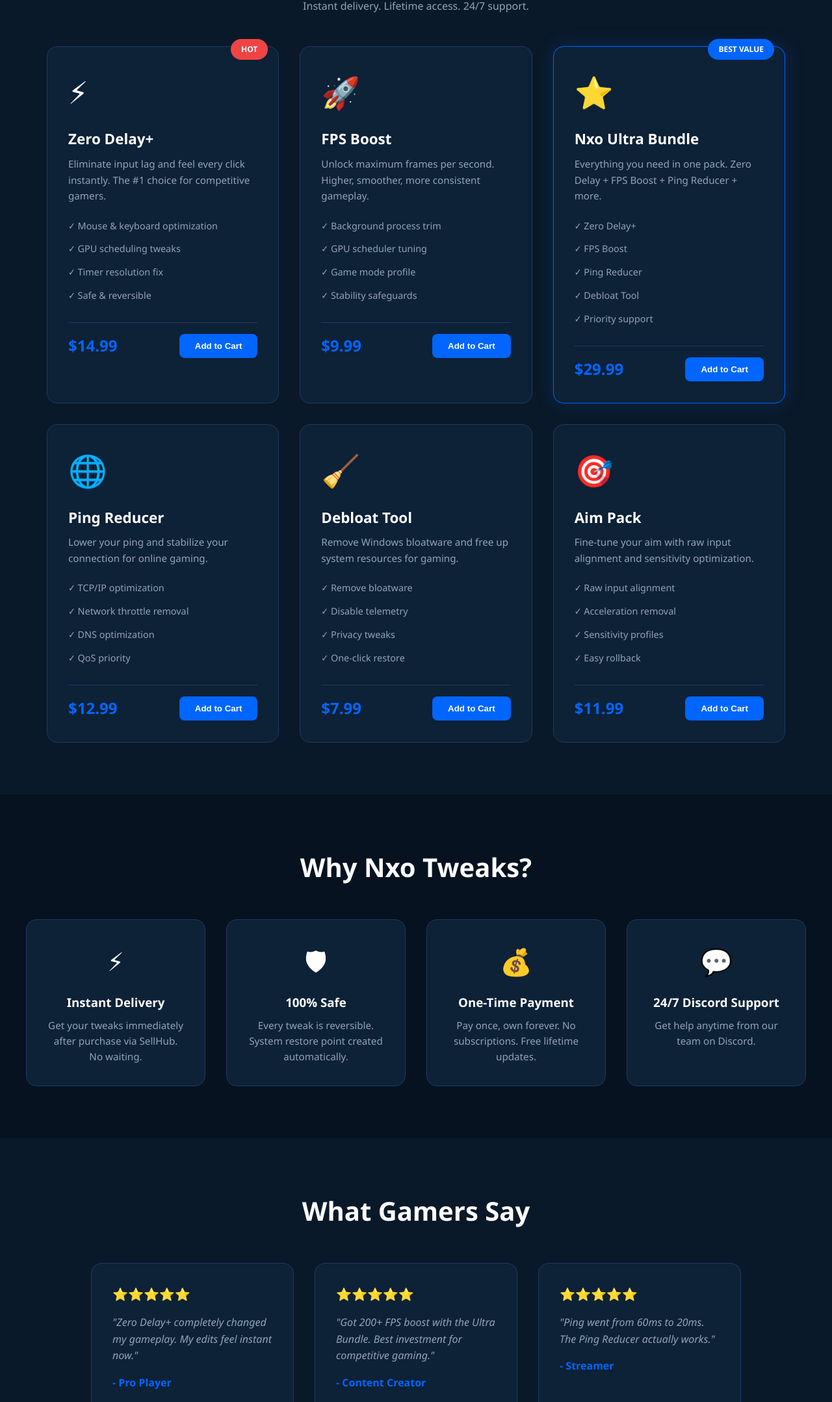
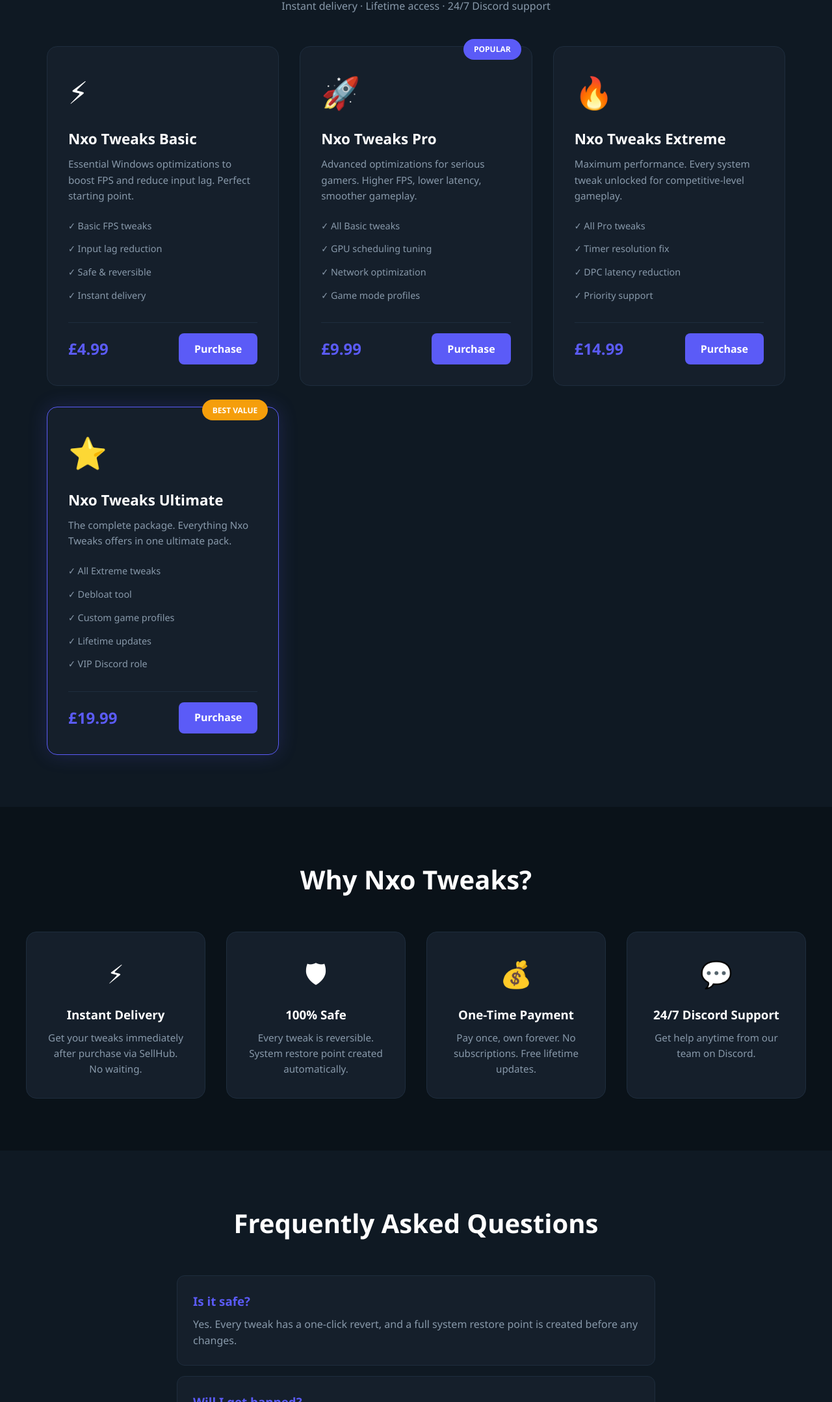
Before and after one commit to robsonjalen14-ai/nexotweaks, a plain HTML site: page index.html in a window 1280 px wide. Shown: the part 642-2800 px from the top of the page at 65% size. Drawn offline with Linux system fonts and the light colour scheme.

Commit message:
Update with actual SellHub products: Basic, Pro, Extreme, Ultimate

```diff
--- a/index.html
+++ b/index.html
@@ -13,123 +13,92 @@
             <ul class="nav-links">
                 <li><a href="#products">Products</a></li>
                 <li><a href="#features">Features</a></li>
-                <li><a href="#reviews">Reviews</a></li>
                 <li><a href="#faq">FAQ</a></li>
             </ul>
-            <button class="cart-btn" id="cartBtn">Cart (<span id="cartCount">0</span>)</button>
+            <a href="https://nxotweaks.sellhub.cx" class="cart-btn" target="_blank">Visit Store</a>
         </div>
     </nav>
 
     <header class="hero">
         <div class="hero-content">
             <h1>Boost Your FPS. Zero Delay. Dominate.</h1>
-            <p>Premium PC optimization trusted by thousands of gamers. Instant delivery via SellHub.</p>
+            <p>Premium Windows optimization trusted by thousands. Instant delivery via SellHub.</p>
             <a href="#products" class="cta-btn">Shop Now</a>
         </div>
     </header>
 
     <section id="products" class="products">
-        <h2>All Products</h2>
-        <p class="section-sub">Instant delivery. Lifetime access. 24/7 support.</p>
+        <h2>Choose Your Pack</h2>
+        <p class="section-sub">Instant delivery · Lifetime access · 24/7 Discord support</p>
         <div class="product-grid">
-            <div class="product-card" data-id="1" data-name="Zero Delay+" data-price="14.99">
-                <div class="product-badge hot">HOT</div>
+
+            <div class="product-card" data-id="1" data-name="Nxo Tweaks Basic" data-price="4.99">
                 <div class="product-icon">&#9889;</div>
-                <h3>Zero Delay+</h3>
-                <p>Eliminate input lag and feel every click instantly. The #1 choice for competitive gamers.</p>
+                <h3>Nxo Tweaks Basic</h3>
+                <p>Essential Windows optimizations to boost FPS and reduce input lag. Perfect starting point.</p>
                 <ul class="product-features">
-                    <li>&#10003; Mouse & keyboard optimization</li>
-                    <li>&#10003; GPU scheduling tweaks</li>
-                    <li>&#10003; Timer resolution fix</li>
+                    <li>&#10003; Basic FPS tweaks</li>
+                    <li>&#10003; Input lag reduction</li>
                     <li>&#10003; Safe & reversible</li>
+                    <li>&#10003; Instant delivery</li>
                 </ul>
                 <div class="product-footer">
-                    <span class="price">$14.99</span>
-                    <button class="add-to-cart" onclick="addToCart(this)">Add to Cart</button>
+                    <span class="price">£4.99</span>
+                    <a href="https://nxotweaks.sellhub.cx" class="buy-btn" target="_blank">Purchase</a>
                 </div>
             </div>
 
-            <div class="product-card" data-id="2" data-name="FPS Boost" data-price="9.99">
+            <div class="product-card" data-id="2" data-name="Nxo Tweaks Pro" data-price="9.99">
+                <div class="product-badge">POPULAR</div>
                 <div class="product-icon">&#128640;</div>
-                <h3>FPS Boost</h3>
-                <p>Unlock maximum frames per second. Higher, smoother, more consistent gameplay.</p>
+                <h3>Nxo Tweaks Pro</h3>
+                <p>Advanced optimizations for serious gamers. Higher FPS, lower latency, smoother gameplay.</p>
                 <ul class="product-features">
-                    <li>&#10003; Background process trim</li>
-                    <li>&#10003; GPU scheduler tuning</li>
-                    <li>&#10003; Game mode profile</li>
-                    <li>&#10003; Stability safeguards</li>
+                    <li>&#10003; All Basic tweaks</li>
+                    <li>&#10003; GPU scheduling tuning</li>
+                    <li>&#10003; Network optimization</li>
+                    <li>&#10003; Game mode profiles</li>
                 </ul>
                 <div class="product-footer">
-                    <span class="price">$9.99</span>
-                    <button class="add-to-cart" onclick="addToCart(this)">Add to Cart</button>
+                    <span class="price">£9.99</span>
+                    <a href="https://nxotweaks.sellhub.cx" class="buy-btn" target="_blank">Purchase</a>
                 </div>
             </div>
 
-            <div class="product-card popular" data-id="3" data-name="Nxo Ultra Bundle" data-price="29.99">
-                <div class="product-badge">BEST VALUE</div>
-                <div class="product-icon">&#11088;</div>
-                <h3>Nxo Ultra Bundle</h3>
-                <p>Everything you need in one pack. Zero Delay + FPS Boost + Ping Reducer + more.</p>
+            <div class="product-card" data-id="3" data-name="Nxo Tweaks Extreme" data-price="14.99">
+                <div class="product-icon">&#128293;</div>
+                <h3>Nxo Tweaks Extreme</h3>
+                <p>Maximum performance. Every system tweak unlocked for competitive-level gameplay.</p>
                 <ul class="product-features">
-                    <li>&#10003; Zero Delay+</li>
-                    <li>&#10003; FPS Boost</li>
-                    <li>&#10003; Ping Reducer</li>
-                    <li>&#10003; Debloat Tool</li>
+                    <li>&#10003; All Pro tweaks</li>
+                    <li>&#10003; Timer resolution fix</li>
+                    <li>&#10003; DPC latency reduction</li>
                     <li>&#10003; Priority support</li>
                 </ul>
                 <div class="product-footer">
-                    <span class="price">$29.99</span>
-                    <button class="add-to-cart" onclick="addToCart(this)">Add to Cart</button>
+                    <span class="price">£14.99</span>
+                    <a href="https://nxotweaks.sellhub.cx" class="buy-btn" target="_blank">Purchase</a>
                 </div>
             </div>
 
-            <div class="product-card" data-id="4" data-name="Ping Reducer" data-price="12.99">
-                <div class="product-icon">&#127760;</div>
-                <h3>Ping Reducer</h3>
-                <p>Lower your ping and stabilize your connection for online gaming.</p>
+            <div class="product-card popular" data-id="4" data-name="Nxo Tweaks Ultimate" data-price="19.99">
+                <div class="product-badge best">BEST VALUE</div>
+                <div class="product-icon">&#11088;</div>
+                <h3>Nxo Tweaks Ultimate</h3>
+                <p>The complete package. Everything Nxo Tweaks offers in one ultimate pack.</p>
                 <ul class="product-features">
-                    <li>&#10003; TCP/IP optimization</li>
-                    <li>&#10003; Network throttle removal</li>
-                    <li>&#10003; DNS optimization</li>
-                    <li>&#10003; QoS priority</li>
+                    <li>&#10003; All Extreme tweaks</li>
+                    <li>&#10003; Debloat tool</li>
+                    <li>&#10003; Custom game profiles</li>
+                    <li>&#10003; Lifetime updates</li>
+                    <li>&#10003; VIP Discord role</li>
                 </ul>
                 <div class="product-footer">
-                    <span class="price">$12.99</span>
-                    <button class="add-to-cart" onclick="addToCart(this)">Add to Cart</button>
+                    <span class="price">£19.99</span>
+                    <a href="https://nxotweaks.sellhub.cx" class="buy-btn" target="_blank">Purchase</a>
                 </div>
             </div>
 
-            <div class="product-card" data-id="5" data-name="Debloat Tool" data-price="7.99">
-                <div class="product-icon">&#129529;</div>
-                <h3>Debloat Tool</h3>
-                <p>Remove Windows bloatware and free up system resources for gaming.</p>
-                <ul class="product-features">
-                    <li>&#10003; Remove bloatware</li>
-                    <li>&#10003; Disable telemetry</li>
-                    <li>&#10003; Privacy tweaks</li>
-                    <li>&#10003; One-click restore</li>
-                </ul>
-                <div class="product-footer">
-                    <span class="price">$7.99</span>
-                    <button class="add-to-cart" onclick="addToCart(this)">Add to Cart</button>
-                </div>
-            </div>
-
-            <div class="product-card" data-id="6" data-name="Aim Pack" data-price="11.99">
-                <div class="product-icon">&#127919;</div>
-                <h3>Aim Pack</h3>
-                <p>Fine-tune your aim with raw input alignment and sensitivity optimization.</p>
-                <ul class="product-features">
-                    <li>&#10003; Raw input alignment</li>
-                    <li>&#10003; Acceleration removal</li>
-                    <li>&#10003; Sensitivity profiles</li>
-                    <li>&#10003; Easy rollback</li>
-                </ul>
-                <div class="product-footer">
-                    <span class="price">$11.99</span>
-                    <button class="add-to-cart" onclick="addToCart(this)">Add to Cart</button>
-                </div>
-            </div>
         </div>
     </section>
 
@@ -159,41 +128,20 @@
         </div>
     </section>
 
-    <section id="reviews" class="reviews">
-        <h2>What Gamers Say</h2>
-        <div class="reviews-grid">
-            <div class="review">
-                <div class="stars">&#11088;&#11088;&#11088;&#11088;&#11088;</div>
-                <p>"Zero Delay+ completely changed my gameplay. My edits feel instant now."</p>
-                <span>- Pro Player</span>
-            </div>
-            <div class="review">
-                <div class="stars">&#11088;&#11088;&#11088;&#11088;&#11088;</div>
-                <p>"Got 200+ FPS boost with the Ultra Bundle. Best investment for competitive gaming."</p>
-                <span>- Content Creator</span>
-            </div>
-            <div class="review">
-                <div class="stars">&#11088;&#11088;&#11088;&#11088;&#11088;</div>
-                <p>"Ping went from 60ms to 20ms. The Ping Reducer actually works."</p>
-                <span>- Streamer</span>
-            </div>
-        </div>
-    </section>
-
     <section id="faq" class="faq">
         <h2>Frequently Asked Questions</h2>
         <div class="faq-list">
             <div class="faq-item">
                 <h3>Is it safe?</h3>
-                <p>Yes. Every tweak has a one-click revert, and a full system restore point is created before any changes. Risky tweaks are flagged and never run unless you opt in.</p>
+                <p>Yes. Every tweak has a one-click revert, and a full system restore point is created before any changes.</p>
             </div>
             <div class="faq-item">
                 <h3>Will I get banned?</h3>
-                <p>No. Nxo Tweaks only modifies Windows system settings - it does not touch game files or anti-cheat systems. It is 100% safe for all games.</p>
+                <p>No. Nxo Tweaks only modifies Windows system settings - it does not touch game files or anti-cheat systems.</p>
             </div>
             <div class="faq-item">
                 <h3>How do I get the product?</h3>
-                <p>After purchase on SellHub, you'll receive your download link and instructions via email instantly. Setup takes less than 2 minutes.</p>
+                <p>After purchase on SellHub, you'll receive your download link and instructions via email instantly.</p>
             </div>
             <div class="faq-item">
                 <h3>Do you offer refunds?</h3>
@@ -209,30 +157,13 @@
     </section>
 
     <footer>
-        <p>&copy; 2026 Nxo Tweaks. All rights reserved. Not affiliated with Microsoft.</p>
+        <p>&copy; 2026 Nxo Tweaks. All rights reserved.</p>
         <p class="footer-links">
             <a href="https://nxotweaks.sellhub.cx" target="_blank">SellHub Store</a> ·
             <a href="https://discord.gg/nxotweaks" target="_blank">Discord</a>
         </p>
     </footer>
 
-    <div class="cart-modal" id="cartModal">
-        <div class="cart-content">
-            <div class="cart-header">
-                <h3>Your Cart</h3>
-                <button class="close-cart" onclick="closeCart()">&times;</button>
-            </div>
-            <div class="cart-items" id="cartItems">
-                <p class="empty-cart">Your cart is empty</p>
-            </div>
-            <div class="cart-total">
-                <span>Total:</span>
-                <span id="cartTotal">$0.00</span>
-            </div>
-            <a href="https://nxotweaks.sellhub.cx" class="checkout-btn" target="_blank">Buy on SellHub</a>
-        </div>
-    </div>
-
     <script src="script.js"></script>
 </body>
 </html>
--- a/styles.css
+++ b/styles.css
@@ -5,18 +5,17 @@
 }
 
 :root {
-    --primary: #0066ff;
-    --primary-dark: #0052cc;
-    --secondary: #0040b3;
-    --accent: #3399ff;
-    --dark: #0a1929;
-    --darker: #061220;
-    --card-bg: #0d2137;
+    --primary: #5b5bf7;
+    --primary-dark: #4a4ae0;
+    --secondary: #3d3db8;
+    --accent: #7c7cff;
+    --dark: #0f1923;
+    --darker: #0a1219;
+    --card-bg: #151f2b;
     --text: #ffffff;
-    --text-muted: #94a3b8;
-    --border: #1e3a5f;
+    --text-muted: #8899aa;
+    --border: #1e2d3d;
     --success: #10b981;
-    --hot: #ef4444;
 }
 
 body {
@@ -27,7 +26,7 @@ body {
 }
 
 .navbar {
-    background: rgba(6, 18, 32, 0.95);
+    background: rgba(15, 25, 35, 0.95);
     backdrop-filter: blur(10px);
     padding: 1rem 0;
     position: fixed;
@@ -82,6 +81,7 @@ body {
     border-radius: 8px;
     font-weight: 600;
     cursor: pointer;
+    text-decoration: none;
     transition: background 0.3s;
 }
 
@@ -148,7 +148,7 @@ body {
 
 .product-grid {
     display: grid;
-    grid-template-columns: repeat(auto-fit, minmax(320px, 1fr));
+    grid-template-columns: repeat(auto-fit, minmax(280px, 1fr));
     gap: 2rem;
 }
 
@@ -163,12 +163,12 @@ body {
 
 .product-card:hover {
     transform: translateY(-5px);
-    box-shadow: 0 20px 40px rgba(0, 102, 255, 0.15);
+    box-shadow: 0 20px 40px rgba(91, 91, 247, 0.15);
 }
 
 .product-card.popular {
     border-color: var(--primary);
-    box-shadow: 0 0 30px rgba(0, 102, 255, 0.2);
+    box-shadow: 0 0 30px rgba(91, 91, 247, 0.2);
 }
 
 .product-badge {
@@ -183,8 +183,8 @@ body {
     font-weight: 700;
 }
 
-.product-badge.hot {
-    background: var(--hot);
+.product-badge.best {
+    background: #f59e0b;
 }
 
 .product-icon {
@@ -228,7 +228,7 @@ body {
     color: var(--primary);
 }
 
-.add-to-cart {
+.buy-btn {
     background: var(--primary);
     color: white;
     border: none;
@@ -236,10 +236,12 @@ body {
     border-radius: 8px;
     font-weight: 600;
     cursor: pointer;
+    text-decoration: none;
+    display: inline-block;
     transition: background 0.3s;
 }
 
-.add-to-cart:hover {
+.buy-btn:hover {
     background: var(--primary-dark);
 }
 
@@ -282,48 +284,6 @@ body {
 .feature p {
     color: var(--text-muted);
     font-size: 0.95rem;
-}
-
-.reviews {
-    padding: 5rem 2rem;
-}
-
-.reviews h2 {
-    text-align: center;
-    font-size: 2.5rem;
-    margin-bottom: 3rem;
-}
-
-.reviews-grid {
-    max-width: 1000px;
-    margin: 0 auto;
-    display: grid;
-    grid-template-columns: repeat(auto-fit, minmax(280px, 1fr));
-    gap: 2rem;
-}
-
-.review {
-    background: var(--card-bg);
-    border: 1px solid var(--border);
-    border-radius: 16px;
-    padding: 2rem;
-}
-
-.stars {
-    color: #fbbf24;
-    font-size: 1.2rem;
-    margin-bottom: 1rem;
-}
-
-.review p {
-    color: var(--text-muted);
-    margin-bottom: 1rem;
-    font-style: italic;
-}
-
-.review span {
-    color: var(--primary);
-    font-weight: 600;
 }
 
 .faq {
@@ -410,118 +370,6 @@ footer {
     text-decoration: underline;
 }
 
-.cart-modal {
-    display: none;
-    position: fixed;
-    top: 0;
-    left: 0;
-    width: 100%;
-    height: 100%;
-    background: rgba(0, 0, 0, 0.8);
-    z-index: 2000;
-    justify-content: center;
-    align-items: center;
-}
-
-.cart-modal.active {
-    display: flex;
-}
-
-.cart-content {
-    background: var(--card-bg);
-    border: 1px solid var(--border);
-    border-radius: 16px;
-    width: 90%;
-    max-width: 500px;
-    max-height: 80vh;
-    overflow: hidden;
-    display: flex;
-    flex-direction: column;
-}
-
-.cart-header {
-    display: flex;
-    justify-content: space-between;
-    align-items: center;
-    padding: 1.5rem;
-    border-bottom: 1px solid var(--border);
-}
-
-.close-cart {
-    background: none;
-    border: none;
-    color: var(--text);
-    font-size: 1.8rem;
-    cursor: pointer;
-}
-
-.cart-items {
-    padding: 1.5rem;
-    flex: 1;
-    overflow-y: auto;
-}
-
-.empty-cart {
-    color: var(--text-muted);
-    text-align: center;
-}
-
-.cart-item {
-    display: flex;
-    justify-content: space-between;
-    align-items: center;
-    padding: 1rem 0;
-    border-bottom: 1px solid var(--border);
-}
-
-.cart-item-info h4 {
-    margin-bottom: 0.3rem;
-}
-
-.cart-item-info p {
-    color: var(--text-muted);
-    font-size: 0.9rem;
-}
-
-.cart-item-remove {
-    background: #ef4444;
-    color: white;
-    border: none;
-    padding: 0.4rem 0.8rem;
-    border-radius: 6px;
-    cursor: pointer;
-    font-size: 0.85rem;
-}
-
-.cart-total {
-    display: flex;
-    justify-content: space-between;
-    padding: 1.5rem;
-    border-top: 1px solid var(--border);
-    font-size: 1.2rem;
-    font-weight: 700;
-}
-
-.checkout-btn {
-    display: block;
-    background: var(--primary);
-    color: white;
-    border: none;
-    padding: 1rem;
-    margin: 0 1.5rem 1.5rem;
-    border-radius: 8px;
-    font-weight: 600;
-    font-size: 1.1rem;
-    cursor: pointer;
-    text-align: center;
-    text-decoration: none;
-    transition: background 0.3s;
-}
-
-.checkout-btn:hover {
-    background: var(--primary-dark);
-}
-
 @media (max-width: 768px) {
     .nav-links {
         display: none;
```
